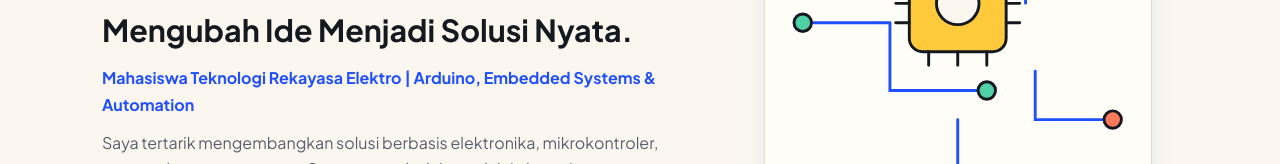
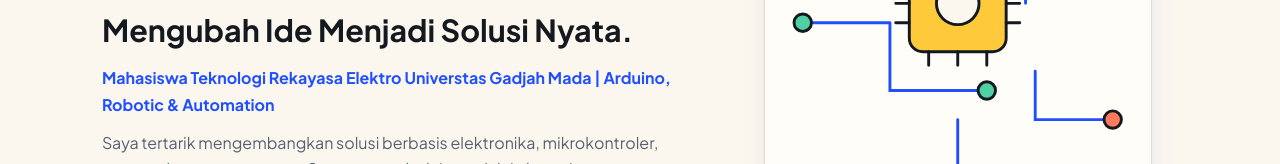
Before and after one commit to SirulahiAlAkbar/Web-portofolio-Sirulahi-al-akbar, a plain HTML site: page index.html in a window 1280 px wide. Shown: the part 370-534 px from the top of the page. Drawn offline with Linux system fonts and the light colour scheme.

Commit message:
Update index.html

```diff
--- a/index.html
+++ b/index.html
@@ -26,7 +26,7 @@
 <div class="status"><span class="dot"></span>Sedang Mengembangkan Keterampilan</div>
 <h1 class="name">Sirulahi<br><span>Al Akbar</span></h1>
 <p class="head">Mengubah Ide Menjadi Solusi Nyata.</p>
-<p class="sub">Mahasiswa Teknologi Rekayasa Elektro | Arduino, Embedded Systems &amp; Automation</p>
+<p class="sub">Mahasiswa Teknologi Rekayasa Elektro Universtas Gadjah Mada | Arduino, Robotic &amp; Automation</p>
 <p class="desc">Saya tertarik mengembangkan solusi berbasis elektronika, mikrokontroler, sensor, dan pemrograman. Saya senang belajar melalui eksperimen serta membangun prototipe yang menghubungkan ide dengan penerapan nyata.</p>
 <div class="cta"><a class="btn pri" href="#proyek">Jelajahi Proyek</a><a class="btn" href="CV_Sirulahi_Al_Akbar.pdf" download id="cv">Unduh CV</a></div>
 </div>
```
